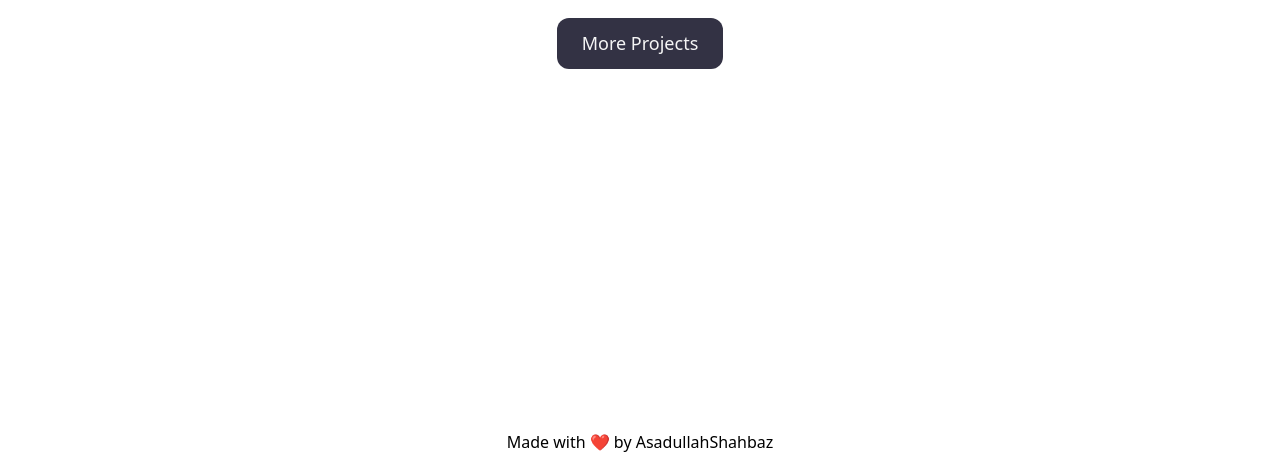
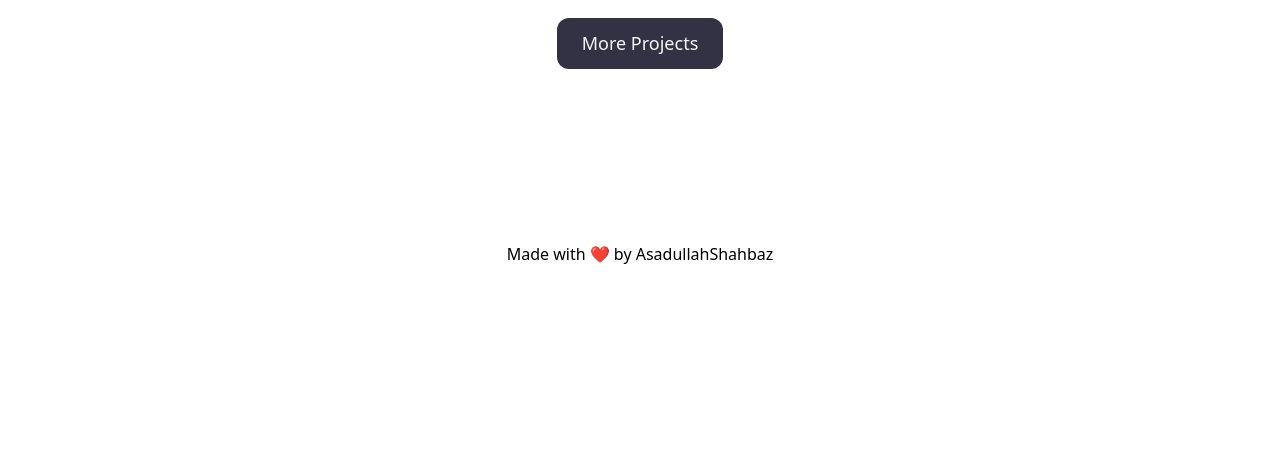
Before and after one commit to Asadullah-shz/Portfoliomain, a plain HTML site: page linked file/project.html in a window 1280 px wide. Shown: the part 1066-1520 px from the top of the page. After the commit the page ends 1356 px from the top, so only its background shows below. Drawn offline with nearby package versions, Linux system fonts and the light colour scheme; a web font is replaced by a local one.

Commit message:
footer overlapping fixed

```diff
--- a/linked file/project.html
+++ b/linked file/project.html
@@ -167,7 +167,7 @@
         </div>
     </experience>
     <projects>
-        <div class="h-screen w-screen p-10 mt-11">
+        <div class="min-h-[70vh] w-screen p-10 mt-11 mb-24">
 
             <div class="grid grid-cols-1 md:grid-cols-1 lg:grid-cols-2 gap-4">
 
@@ -249,8 +249,8 @@
         </div>
     </projects>
 
-    <footer class="font-regular text-base mt-9 text-center ">
-        <h3 class="mt-11">Made with ❤️ by <span class="text-a">AsadullahShahbaz</span></h3>
+    <footer class="font-regular text-base mt-9 text-center pb-6">
+        <h3 class="">Made with ❤️ by <span class="text-a">AsadullahShahbaz</span></h3>
     </footer>
     <script>
 
```
